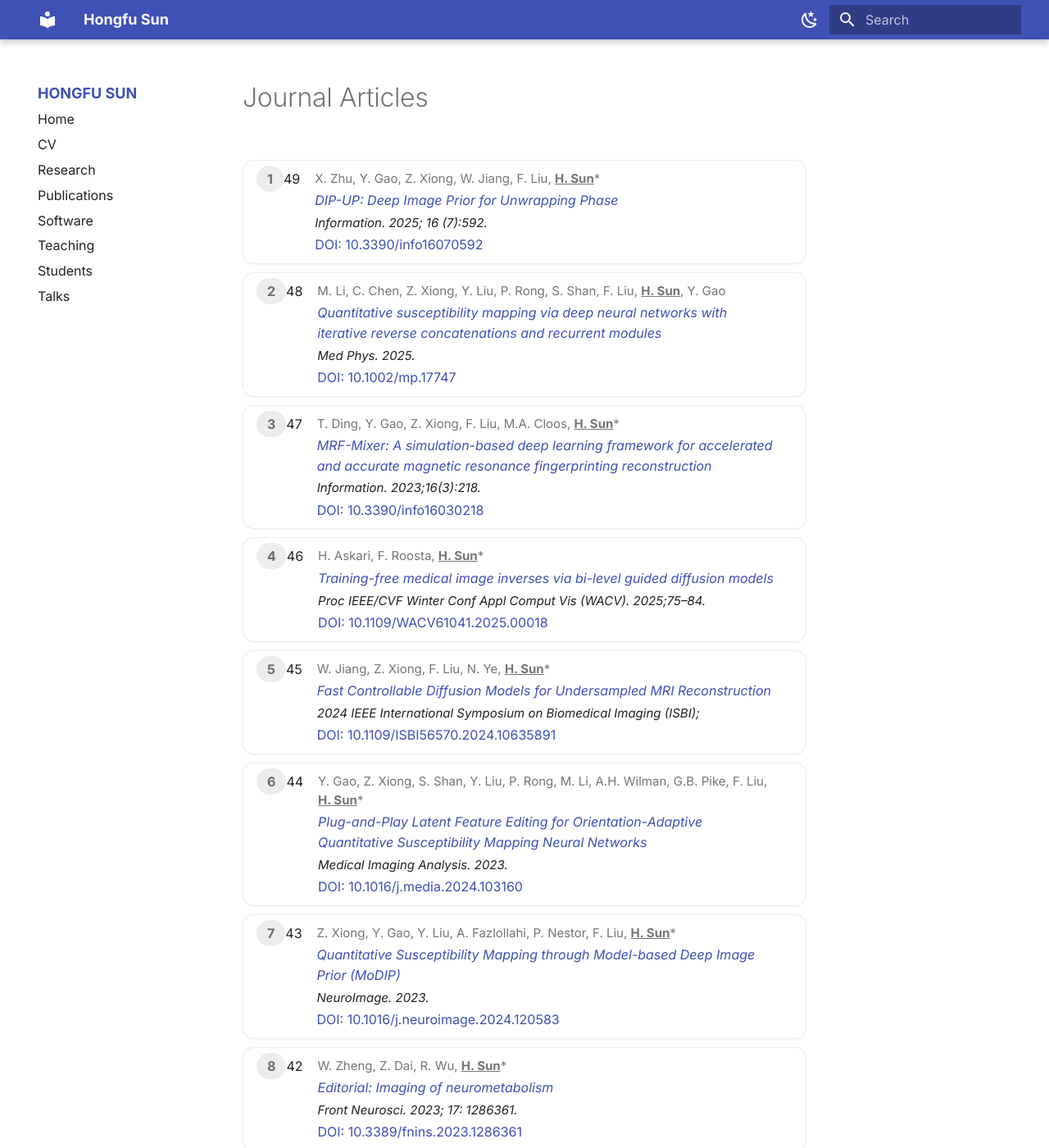
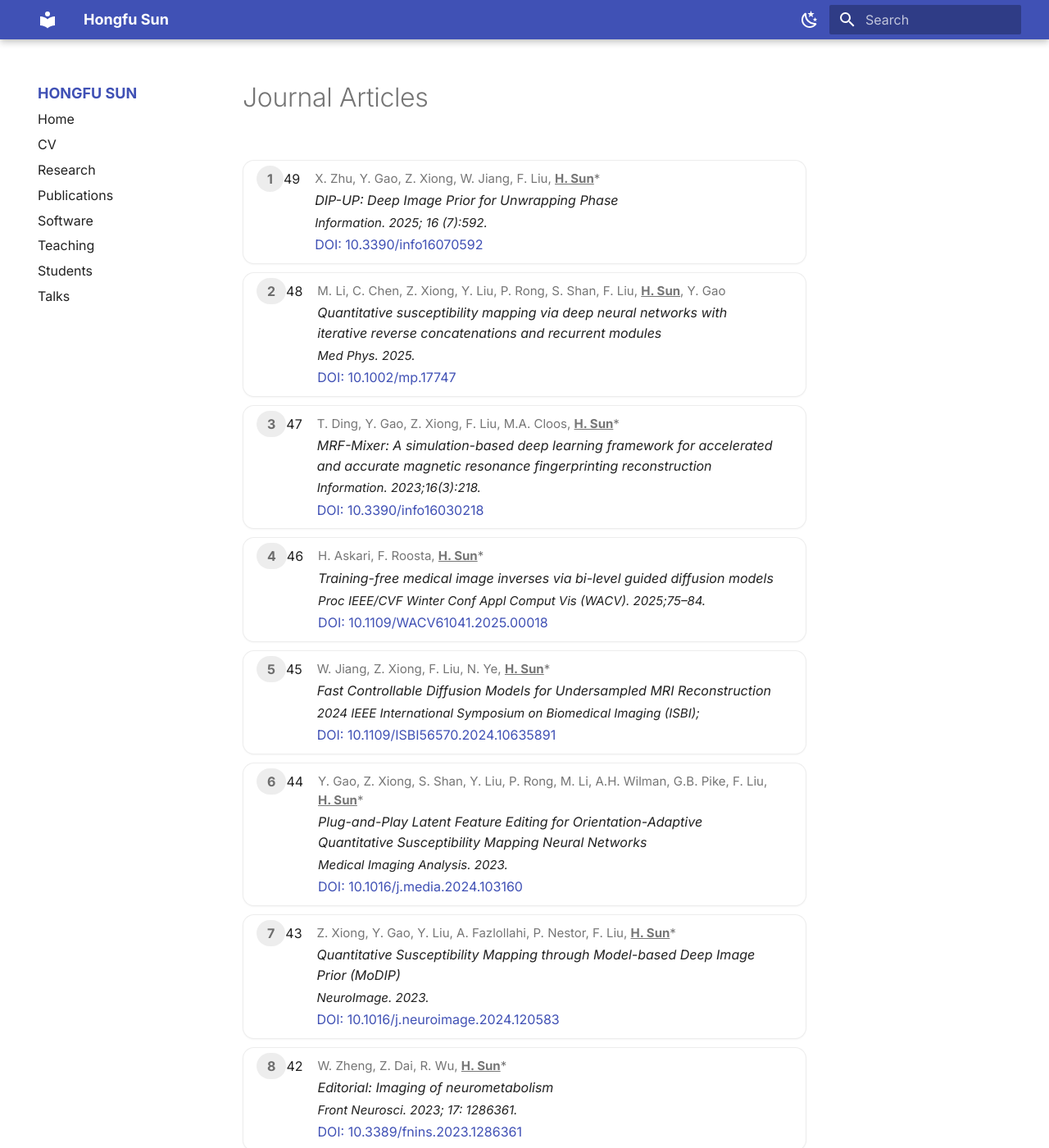
Before and after one commit to sunhongfu/sunhongfu.github.io, an MkDocs documentation site: the page built from docs/publications_bak/journals_cards_bak.md, in a window 1280 px wide and 1400 px high. Shown: the whole window at 82% size. Built offline with MkDocs 1.6.1 and Material for MkDocs 9.7.7, drawn with Linux system fonts in a browser that asks for light colours.

Commit message:
color change

```diff
--- a/docs/assets/extra.css
+++ b/docs/assets/extra.css
@@ -236,10 +236,19 @@
   display: block;
   font-weight: 500;
   font-size: 0.8rem;
-  color: var(--md-primary-fg-color);       /* accent color for title */
+  color: var(--md-default-fg-color);   /* same neutral text color as body */
   margin: .1rem 0 .15rem 0;
 }
 .pub-title i { font-style: italic; }       /* keep italics in title */
+
+/* Publication title when it's a link */
+.pub-title a {
+  color: var(--md-primary-fg-color);   /* accent blue only for links */
+  text-decoration: none;
+}
+.pub-title a:hover {
+  text-decoration: underline;
+}
 
 /* Journal / volume / pages */
 .pub-venue {
```
